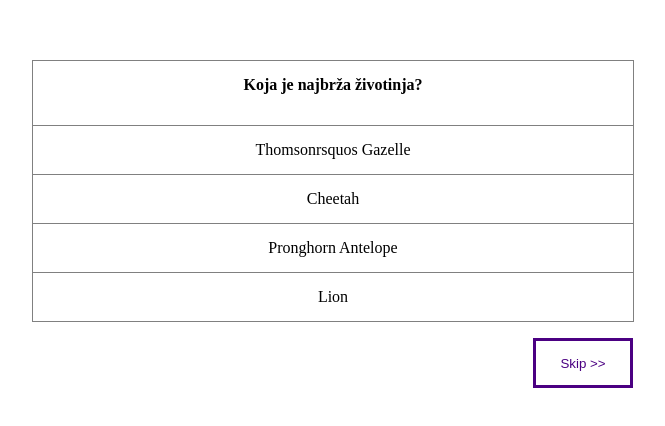
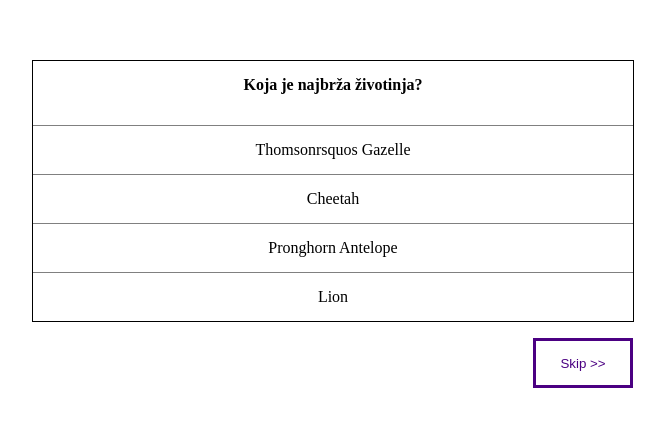
Before and after one commit to milosevicdavid/react-quiz, a React (Create React App) app: page / in a window 1280 px wide. Shown: the part 140-566 px from the top of the page, without its empty margins (307-972 px from the left). Built offline with nearby package versions, Linux system fonts and the light colour scheme.

Commit message:
border black

```diff
--- a/src/App.css
+++ b/src/App.css
@@ -151,7 +151,7 @@ table {
 .quiz-wrapper {
   margin-top: 200px;
   width: 600px;
-    border: 1px solid gray;
+  border: 1px solid black;
 }
 
 button {
@@ -175,12 +175,10 @@ button {
   background-color: lightblue;
 }
 
-
 .notselected {
   height: 2rem;
   line-height: 2rem;
 }
-
 
 .item {
   height: 3rem;
```
Lines whose indentation alone changed are shown as unchanged.
